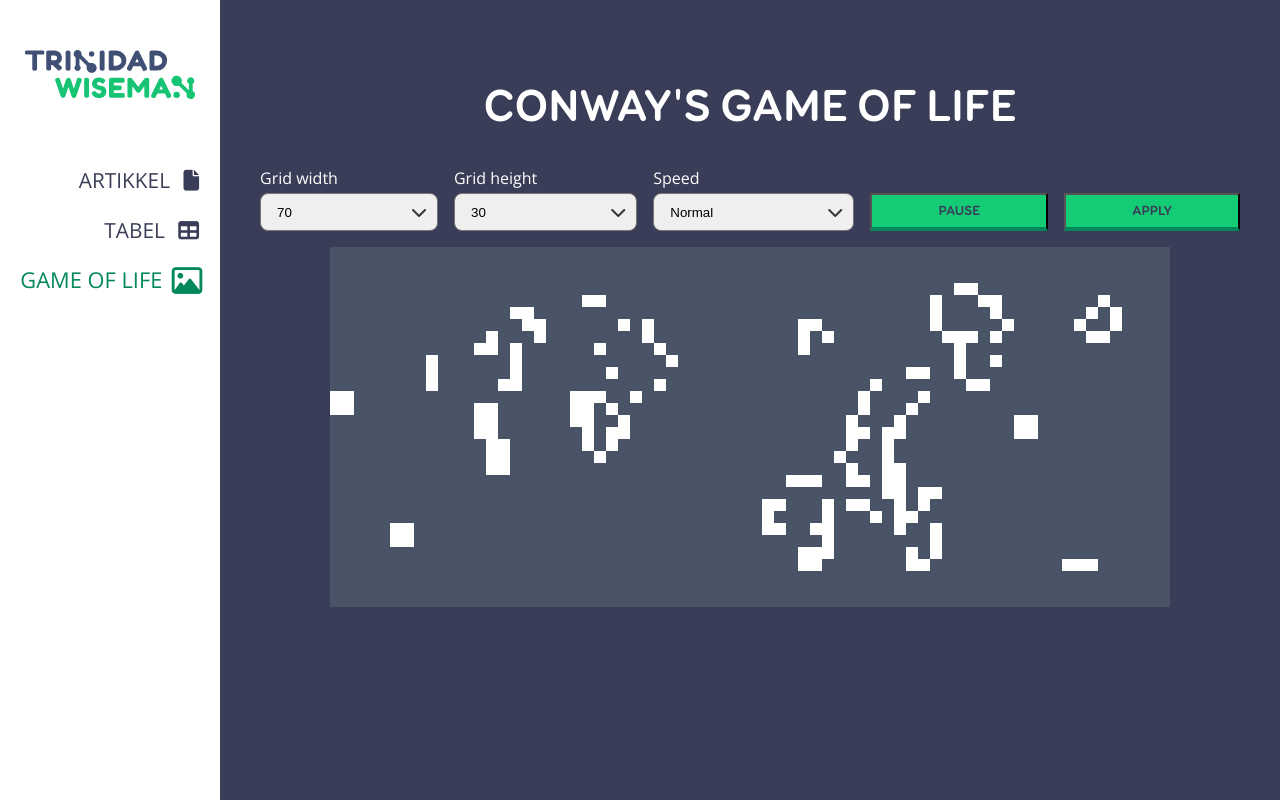
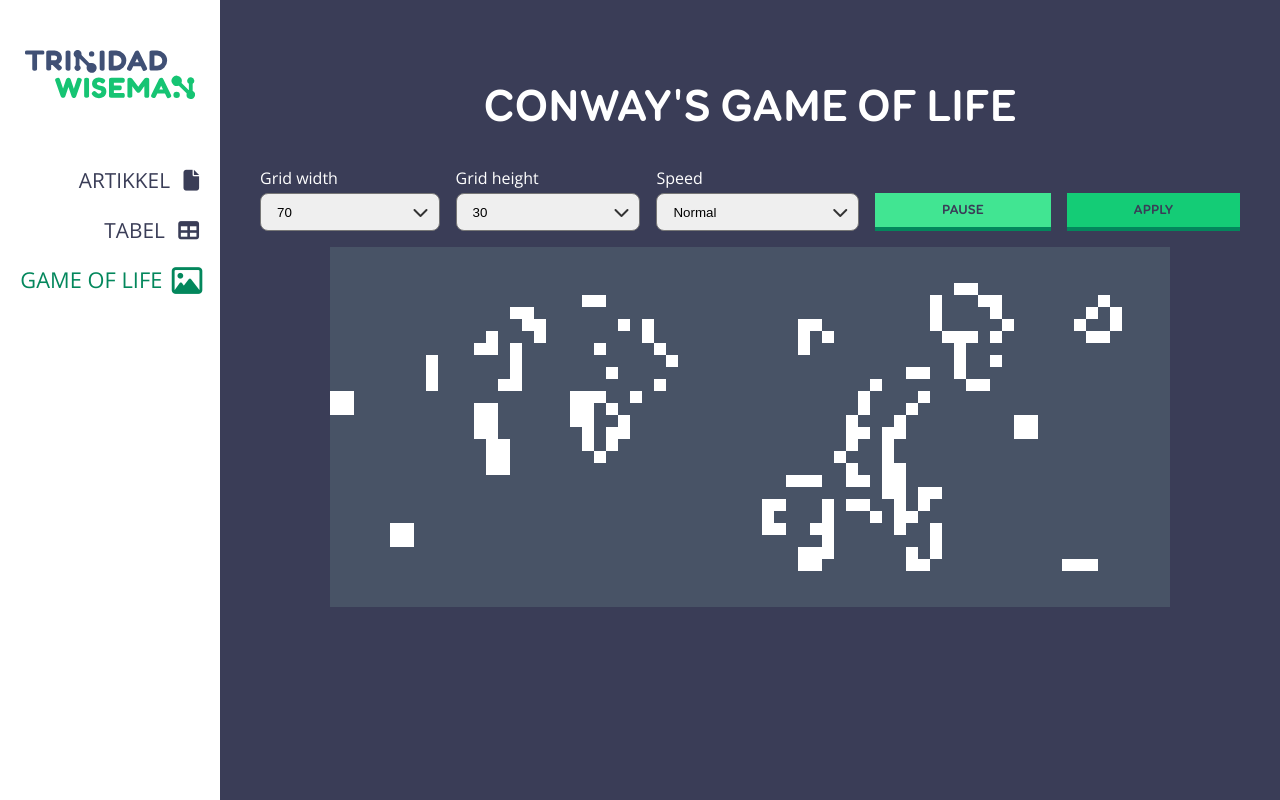
Before and after one commit to LLoomets/TWN-test-project, an Angular app: page /life in a window 1280 px wide. In both pictures the pointer is over the button "PAUSE". Built offline with nearby package versions, Linux system fonts and the light colour scheme.

Commit message:
add hover color to buttons

```diff
--- a/src/app/game-of-life/game-of-life.component.scss
+++ b/src/app/game-of-life/game-of-life.component.scss
@@ -68,9 +68,15 @@ canvas {
   button {
     color: var(--twn-textColor);
     background-color: var(--twn-highlightColor);
+    border: none;
     border-bottom: .25rem solid var(--twn-linkHoverColor);
     text-transform: uppercase;
     font-family: var(--twn-font);
     font-weight: 700;
+
+    &:hover {
+      background-color: #41e592;
+      transition: background-color .25s ease-out;
+    }
   }
 }
```
